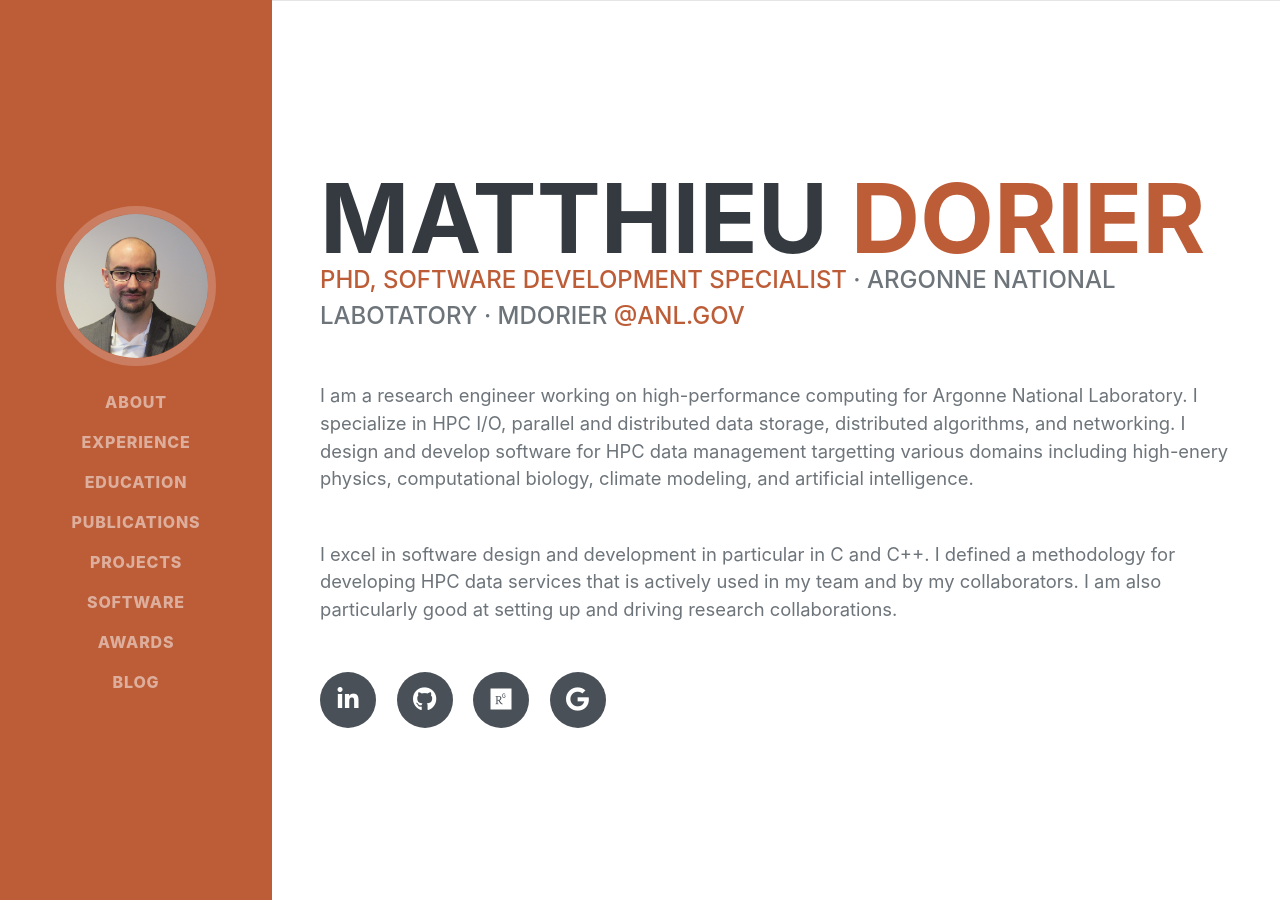
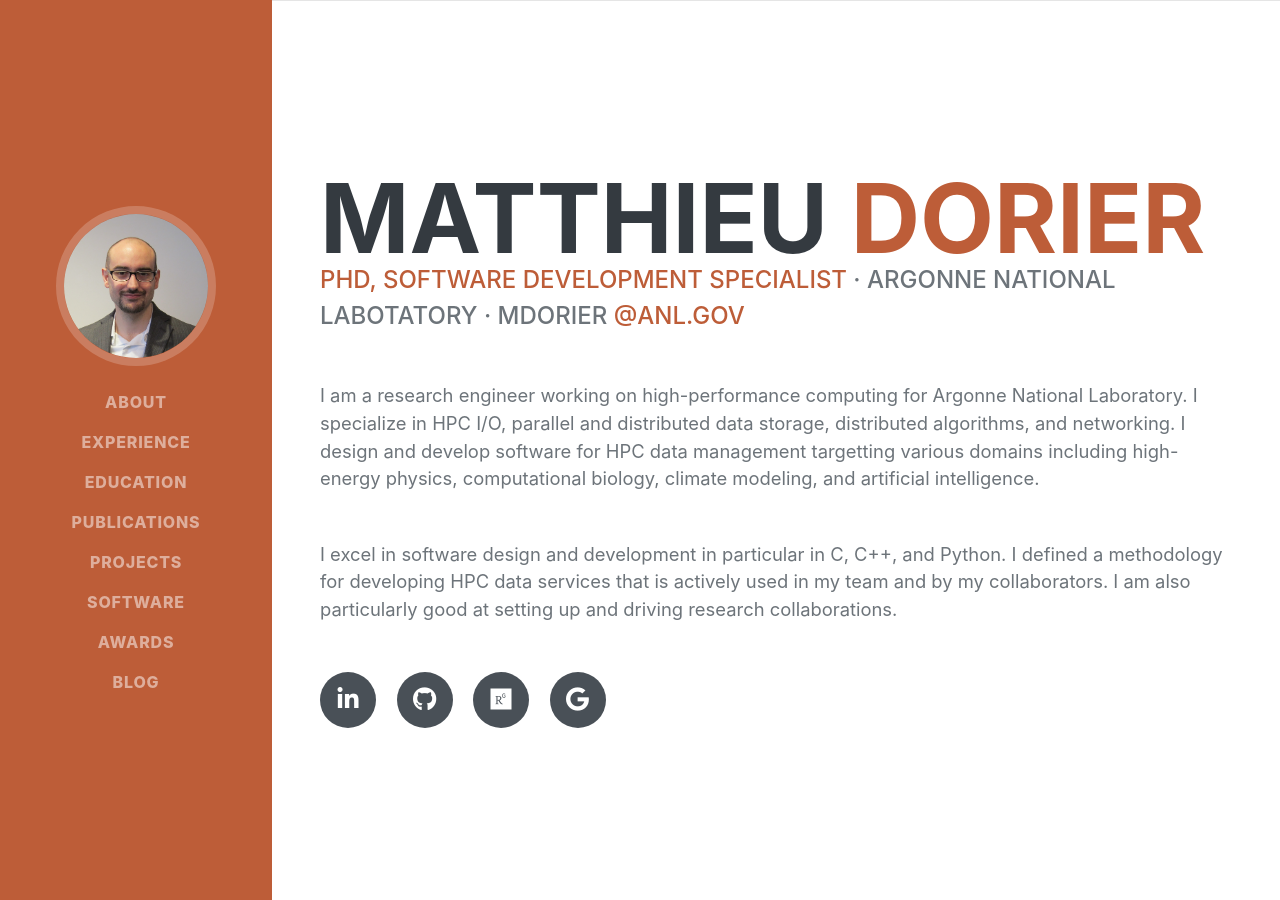
Before and after one commit to mdorier/mdorier.github.io, a Jekyll site: the page built from index.html, in a window 1280 px wide and 900 px high. Built offline with Jekyll 4.4.1, drawn with Linux system fonts in a browser that asks for light colours; some web fonts are replaced.

Commit message:
Update about.html

```diff
--- a/_includes/about.html
+++ b/_includes/about.html
@@ -8,7 +8,7 @@
 I am a research engineer working on high-performance computing for Argonne National Laboratory.
 I specialize in HPC I/O, parallel and distributed data storage, distributed algorithms, and
 networking. I design and develop software for HPC data management targetting various domains
-including high-enery physics, computational biology, climate modeling, and artificial intelligence.
+including high-energy physics, computational biology, climate modeling, and artificial intelligence.
 </p>
 
 <!--
@@ -23,7 +23,7 @@ the United Kingdom since 2018).
 -->
 
 <p class="lead mb-5">
-I excel in software design and development in particular in C and C++. I defined a methodology
+I excel in software design and development in particular in C, C++, and Python. I defined a methodology
 for developing HPC data services that is actively used in my team and by my collaborators.
 I am also particularly good at setting up and driving research collaborations.
 </p>
```
